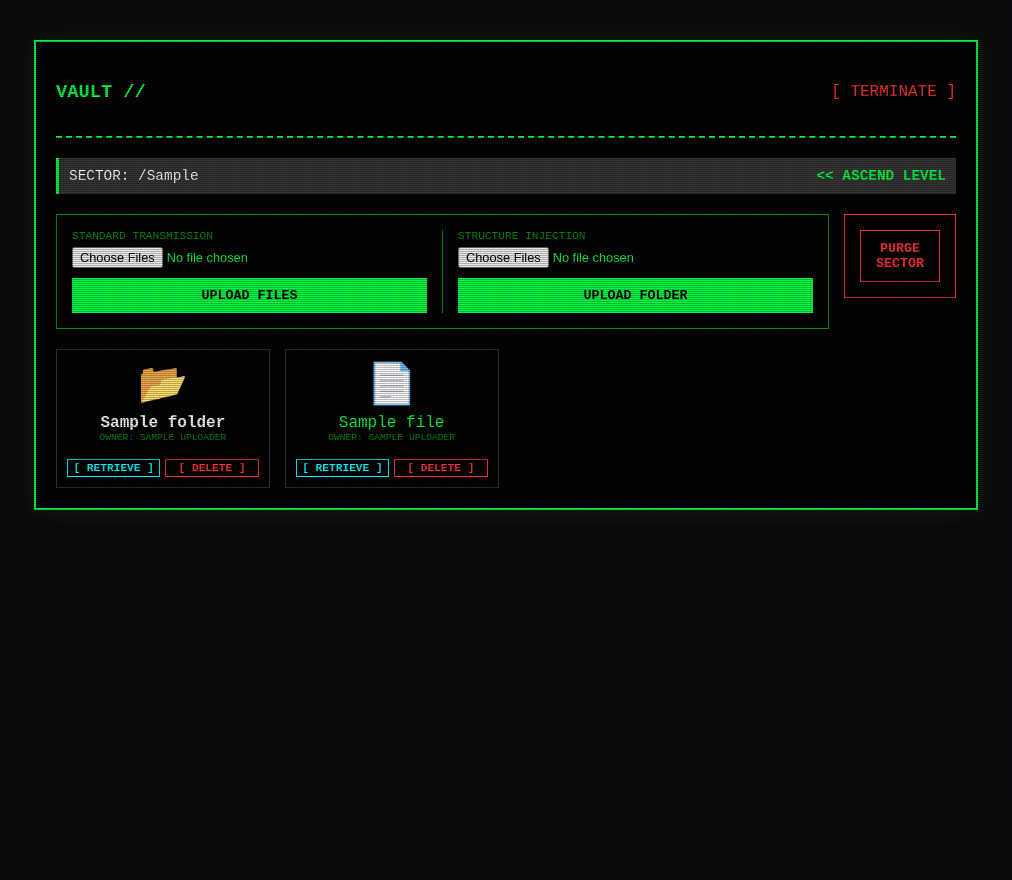
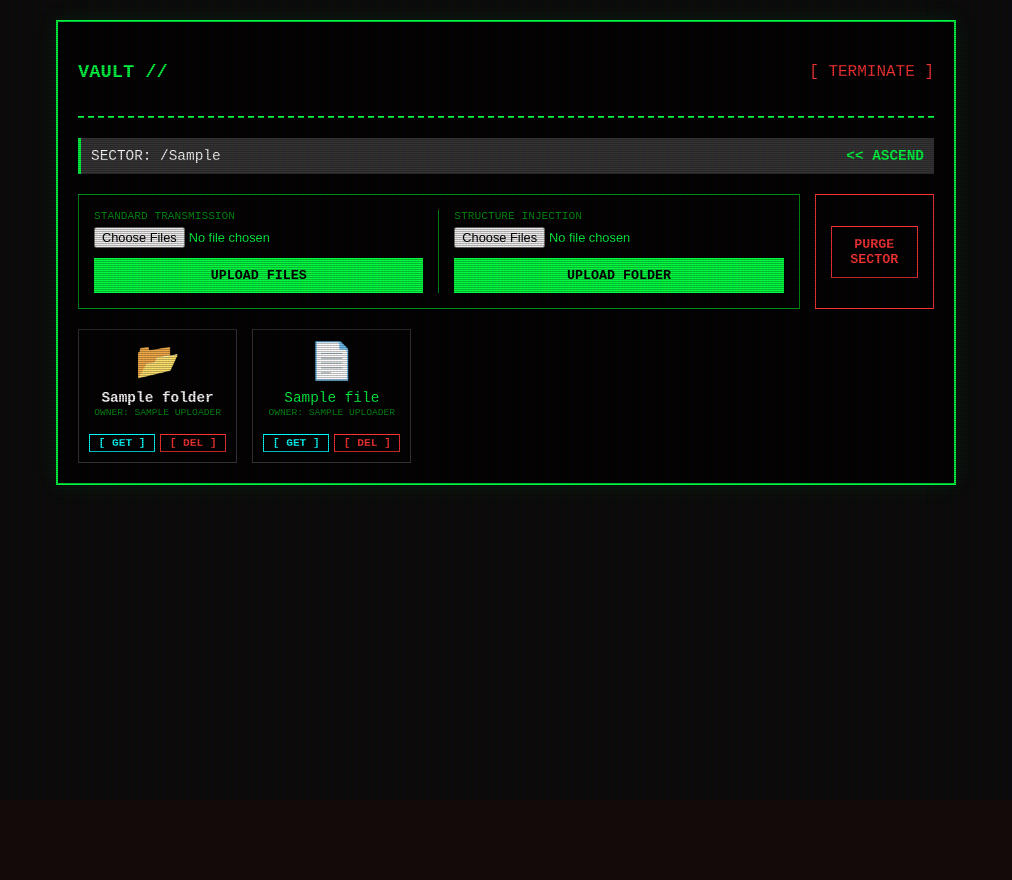
Before and after one commit to Muhsin-603/FTP, a Flask app: template templates/dashboard.html in a window 1280 px wide. Shown: the whole page, without its empty margins (134-1146 px from the left). After the commit the page ends 504 px from the top, so only its background shows below. Run offline with Flask 3, Linux system fonts and the light colour scheme; the template is opened without the code that fills it: most values are stand-ins (such as "Sample title", 1, 10 or a date in 2020).

Commit message:
updated das

```diff
--- a/templates/dashboard.html
+++ b/templates/dashboard.html
@@ -15,19 +15,19 @@
             --glass-black: rgba(0, 0, 0, 0.95);
         }
 
+        * { box-sizing: border-box; }
+
         body {
             background-color: var(--bg-color);
             color: var(--terminal-green);
             font-family: 'Courier New', Courier, monospace;
-            padding: 40px;
+            padding: 20px; /* Reduced from 40px for better mobile use */
             margin: 0;
             min-height: 100vh;
         }
 
-        /* Scanlines */
         body::before {
-            content: " ";
-            display: block; position: fixed; top: 0; left: 0; bottom: 0; right: 0;
+            content: " "; display: block; position: fixed; top: 0; left: 0; bottom: 0; right: 0;
             background: linear-gradient(rgba(18, 16, 16, 0) 50%, rgba(0, 0, 0, 0.25) 50%), linear-gradient(90deg, rgba(255, 0, 0, 0.06), rgba(0, 255, 0, 0.02), rgba(0, 0, 255, 0.06));
             z-index: 999; pointer-events: none; background-size: 100% 2px, 3px 100%;
         }
@@ -38,67 +38,84 @@
             position: relative; z-index: 1;
         }
 
+        /* Responsive Header */
         .header {
             display: flex; justify-content: space-between; align-items: center;
             border-bottom: 2px dashed var(--terminal-green); padding-bottom: 15px; margin-bottom: 20px;
+            flex-wrap: wrap; gap: 10px;
         }
 
         .path-bar {
             background: var(--dim-gray); color: #fff; padding: 10px; font-size: 0.9em;
             margin-bottom: 20px; border-left: 3px solid var(--terminal-green);
             display: flex; justify-content: space-between; align-items: center;
+            flex-wrap: wrap; gap: 10px; word-break: break-all; /* Prevents long paths from breaking layout */
         }
 
-        /* ACTIONS ZONE */
-        .controls { display: flex; gap: 15px; margin-bottom: 20px; align-items: flex-start; }
-        .upload-box { flex-grow: 2; border: 1px solid var(--terminal-dim); padding: 15px; display: flex; gap: 15px; }
+        /* Responsive Controls */
+        .controls {
+            display: flex; gap: 15px; margin-bottom: 20px; align-items: stretch;
+            flex-wrap: wrap; /* Allows wrapping on tablets */
+        }
+
+        .upload-box {
+            flex-grow: 2; border: 1px solid var(--terminal-dim); padding: 15px;
+            display: flex; gap: 15px; min-width: 280px;
+        }
+
         .upload-column { flex: 1; display: flex; flex-direction: column; }
         .upload-label { color: var(--terminal-dim); font-size: 0.7em; margin-bottom: 5px; text-transform: uppercase; }
         .divider { width: 1px; background: var(--terminal-dim); }
-        .nuke-box { flex-grow: 0; border: 1px solid var(--error-red); padding: 15px; display: flex; flex-direction: column; justify-content: center; }
+
+        .nuke-box {
+            flex-grow: 0; border: 1px solid var(--error-red); padding: 15px;
+            display: flex; flex-direction: column; justify-content: center; min-width: 100px; flex: 1;
+        }
 
         button { border: none; padding: 10px 15px; font-weight: bold; cursor: pointer; text-transform: uppercase; font-family: inherit; transition: all 0.2s; width: 100%; }
-
         .btn-upload { background: var(--terminal-green); color: black; margin-top: auto; }
         .btn-upload:hover { box-shadow: 0 0 10px var(--terminal-green); }
-
         .btn-nuke { background: transparent; color: var(--error-red); border: 1px solid var(--error-red); }
         .btn-nuke:hover { background: var(--error-red); color: black; box-shadow: 0 0 10px var(--error-red); }
 
-        /* ITEM ACTIONS */
         .btn-group { display: flex; gap: 5px; margin-top: 5px; }
         .btn-retrieve { background: transparent; color: var(--terminal-cyan); border: 1px solid var(--terminal-cyan); padding: 2px 5px; font-size: 0.7em; flex: 1; }
         .btn-retrieve:hover { background: var(--terminal-cyan); color: black; box-shadow: 0 0 8px var(--terminal-cyan); }
         .btn-del-mini { background: transparent; color: var(--error-red); border: 1px solid var(--error-red); padding: 2px 5px; font-size: 0.7em; flex: 1; }
         .btn-del-mini:hover { background: var(--error-red); color: white; }
 
-        .grid { display: grid; grid-template-columns: repeat(auto-fill, minmax(170px, 1fr)); gap: 15px; }
+        .grid { display: grid; grid-template-columns: repeat(auto-fill, minmax(150px, 1fr)); gap: 15px; }
         .item-card { border: 1px solid var(--dim-gray); padding: 10px; text-align: center; transition: all 0.2s; display: flex; flex-direction: column; justify-content: space-between; }
         .item-card:hover { border-color: var(--terminal-green); background: rgba(0, 255, 65, 0.05); }
-        .item-link { text-decoration: none; color: var(--terminal-green); overflow: hidden; text-overflow: ellipsis; margin-bottom: 5px; }
+        .item-link { text-decoration: none; color: var(--terminal-green); overflow: hidden; text-overflow: ellipsis; margin-bottom: 5px; word-break: break-all; font-size: 0.9em; }
         .folder-link { color: #fff; font-weight: bold; }
         .icon { font-size: 2.5em; display: block; margin-bottom: 5px; }
         .back-btn { color: var(--terminal-green); text-decoration: none; font-weight: bold; }
-
         .uploader-tag { font-size: 0.6em; color: var(--terminal-dim); text-transform: uppercase; margin-bottom: 10px; display: block; }
 
-        /* --- PROGRESS MODAL CSS --- */
-        #progress-modal {
-            display: none; position: fixed; top: 0; left: 0; width: 100%; height: 100%;
-            background: rgba(0, 0, 0, 0.9); z-index: 2000;
-            justify-content: center; align-items: center; flex-direction: column;
-        }
-        .progress-box { width: 400px; padding: 20px; border: 2px solid var(--terminal-green); background: #000; box-shadow: 0 0 30px var(--terminal-green); text-align: center; }
+        /* --- RESPONSIVE MODAL --- */
+        #progress-modal { display: none; position: fixed; top: 0; left: 0; width: 100%; height: 100%; background: rgba(0, 0, 0, 0.9); z-index: 2000; justify-content: center; align-items: center; flex-direction: column; padding: 20px; }
+        .progress-box { width: 100%; max-width: 400px; padding: 20px; border: 2px solid var(--terminal-green); background: #000; box-shadow: 0 0 30px var(--terminal-green); text-align: center; }
         .progress-title { color: var(--terminal-green); margin-bottom: 15px; font-size: 1.2em; text-transform: uppercase; letter-spacing: 2px; animation: blink 1s infinite; }
         .progress-bar-container { width: 100%; height: 20px; background: #111; border: 1px solid var(--dim-gray); margin-bottom: 10px; position: relative; }
         #progress-fill { height: 100%; background: var(--terminal-green); width: 0%; transition: width 0.1s linear; }
         #progress-text { color: #fff; font-size: 0.9em; margin-bottom: 15px; }
-
         .btn-cancel { background: var(--error-red); color: white; border: none; padding: 10px; font-weight: bold; cursor: pointer; width: 100%; }
         .btn-cancel:hover { background: #ff0000; box-shadow: 0 0 10px var(--error-red); }
-
         @keyframes blink { 0% { opacity: 1; } 50% { opacity: 0.5; } 100% { opacity: 1; } }
 
+        /* --- MOBILE MEDIA QUERY (Phones < 768px) --- */
+        @media (max-width: 768px) {
+            .container { padding: 15px; }
+            .header { flex-direction: row; }
+            .controls { flex-direction: column; } /* Stack Upload and Nuke blocks vertically */
+
+            /* On very small screens, stack the two upload forms vertically */
+            @media (max-width: 500px) {
+                .upload-box { flex-direction: column; }
+                .divider { width: 100%; height: 1px; margin: 10px 0; }
+            }
+        }
     </style>
 </head>
 <body>
@@ -112,7 +129,7 @@
         <div class="path-bar">
             <span>SECTOR: /{{ current_path }}</span>
             {% if parent is not none %}
-                <a href="{{ url_for('dashboard', req_path=parent) }}" class="back-btn">&lt;&lt; ASCEND LEVEL</a>
+                <a href="{{ url_for('dashboard', req_path=parent) }}" class="back-btn">&lt;&lt; ASCEND</a>
             {% endif %}
         </div>
 
@@ -156,12 +173,12 @@
                     <form onsubmit="handleRetrieve(event, this)" style="flex:1;">
                         <input type="hidden" name="current_path" value="{{ current_path }}">
                         <input type="hidden" name="item_name" value="{{ folder.name }}">
-                        <button type="submit" class="btn-retrieve">[ RETRIEVE ]</button>
+                        <button type="submit" class="btn-retrieve">[ GET ]</button>
                     </form>
                     <form action="/delete" method="post" onsubmit="return confirmDelete('{{ folder.name }}')" style="flex:1;">
                         <input type="hidden" name="current_path" value="{{ current_path }}">
                         <input type="hidden" name="item_name" value="{{ folder.name }}">
-                        <button type="submit" class="btn-del-mini">[ DELETE ]</button>
+                        <button type="submit" class="btn-del-mini">[ DEL ]</button>
                     </form>
                 </div>
             </div>
@@ -179,12 +196,12 @@
                     <form onsubmit="handleRetrieve(event, this)" style="flex:1;">
                         <input type="hidden" name="current_path" value="{{ current_path }}">
                         <input type="hidden" name="item_name" value="{{ file.name }}">
-                        <button type="submit" class="btn-retrieve">[ RETRIEVE ]</button>
+                        <button type="submit" class="btn-retrieve">[ GET ]</button>
                     </form>
                     <form action="/delete" method="post" onsubmit="return confirmDelete('{{ file.name }}')" style="flex:1;">
                         <input type="hidden" name="current_path" value="{{ current_path }}">
                         <input type="hidden" name="item_name" value="{{ file.name }}">
-                        <button type="submit" class="btn-del-mini">[ DELETE ]</button>
+                        <button type="submit" class="btn-del-mini">[ DEL ]</button>
                     </form>
                 </div>
             </div>
@@ -229,7 +246,7 @@
             activeXHR.upload.onprogress = function(e) {
                 if (e.lengthComputable) {
                     let percent = (e.loaded / e.total) * 100;
-                    updateProgress(percent, "UPLOADING PACKETS: " + Math.round(percent) + "%");
+                    updateProgress(percent, "UPLOADING: " + Math.round(percent) + "%");
                 }
             };
 
@@ -295,7 +312,6 @@
                 activeXHR.abort();
                 updateProgress(0, "SEQUENCE ABORTED BY USER");
                 setTimeout(hideModal, 1000);
-                // The server will see the disconnect and the .part file will NOT be renamed.
             }
         }
 
```
Also changed, not shown: templates/login.html (+30 -95 lines).
